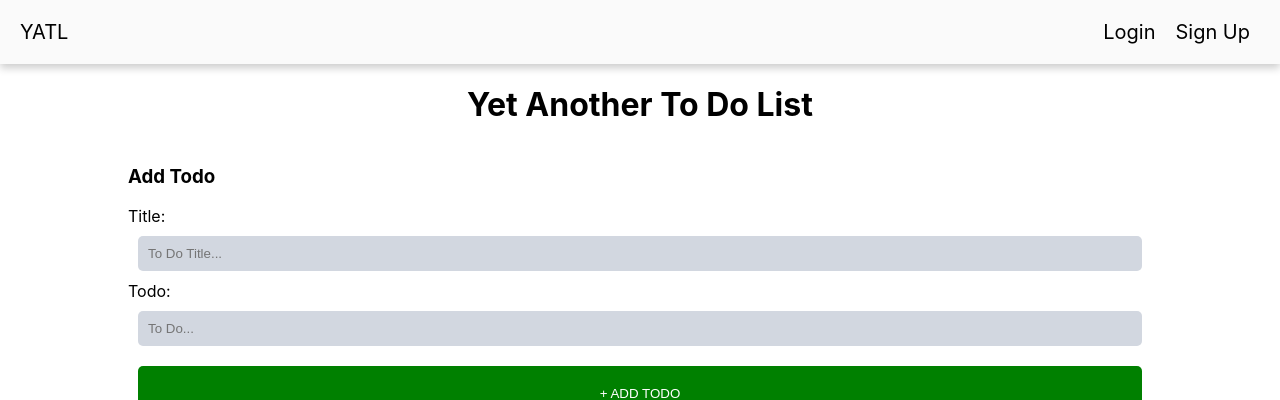
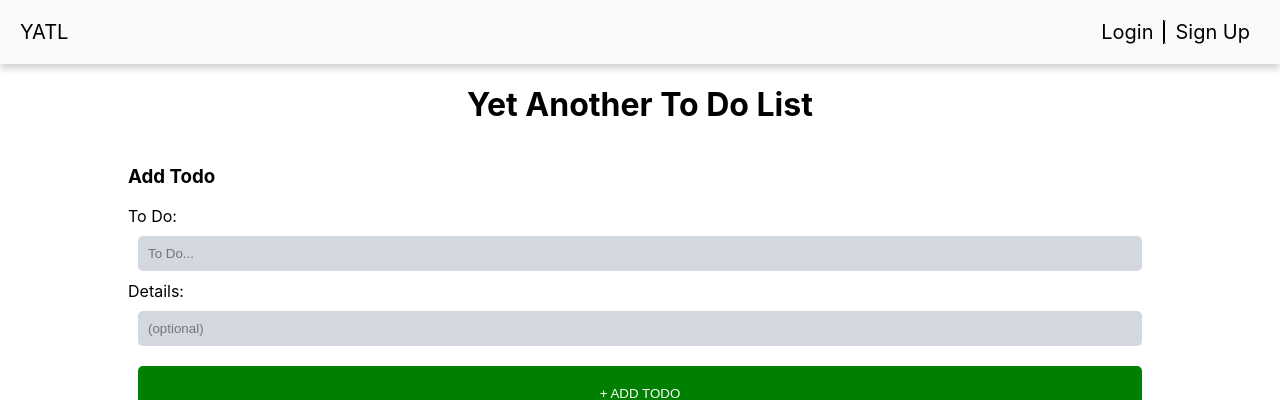
Before and after one commit to boostedd2/yatl_react, a React (Create React App) app: page / in a window 1280 px wide. Shown: the top 400 px of the page. Built offline with nearby package versions, Linux system fonts and the light colour scheme.

Commit message:
fix submit button, Enter will post now

```diff
--- a/src/components/navbar/index.css
+++ b/src/components/navbar/index.css
@@ -27,22 +27,22 @@
 }
 
 #navbar-login {
-    border: none;
-    border-radius: 2px;
+    border-right: 1px solid black;
     color: green;
 
 }
 
 #navbar-login:hover {
-    background-color: green;
+    color: green;
+    text-decoration: underline;
 }
 
 #navbar-signup {
-    border: none;
+    border-left: 1px solid black;
     border-radius: 2px;
 }
 
 #navbar-signup:hover {
-    background-color: lightblue;
-    border: none;
+    color: lightblue;
+    text-decoration: underline;
 }
--- a/src/components/todolist/index.js
+++ b/src/components/todolist/index.js
@@ -65,7 +65,7 @@ class TodoList extends Component {
         expired: false
       }
     ]
-    var joined = newTodo.concat(updateList)
+    var joined = updateList.concat(newTodo)
     this.setState({
       dummy: joined,
       todoTitle: '',
@@ -163,26 +163,27 @@ class TodoList extends Component {
 
           <h3>Add Todo</h3>
           <form className="search-form">
-            <span>Title:</span>
+            <span>To Do:</span>
             <input
               id="add-todo-title"
               className="search-box"
               type="text"
-              placeholder="To Do Title..."
+              placeholder="To Do..."
               value={this.state.todoTitle}
               onChange={event => this.setState({ todoTitle: event.target.value})}
             />
-            <span>Todo:</span>
+            <span>Details:</span>
             <input
               id="add-todo-text"
               className="search-box"
               type="text"
-              placeholder="To Do..."
+              placeholder="(optional)"
               value={this.state.todoText}
               onChange={event => this.setState({ todoText: event.target.value})}
             />
+            <button className="addtodo-btn" onClick={e => (e.preventDefault(), this.onAddTodo())}>+ ADD TODO</button>
           </form>
-          <button className="addtodo-btn" onClick={() => this.onAddTodo()}>+ ADD TODO</button>
+
 
           <h3>To Do</h3>
           {completedList.length ? completedList.map(item => (
```
